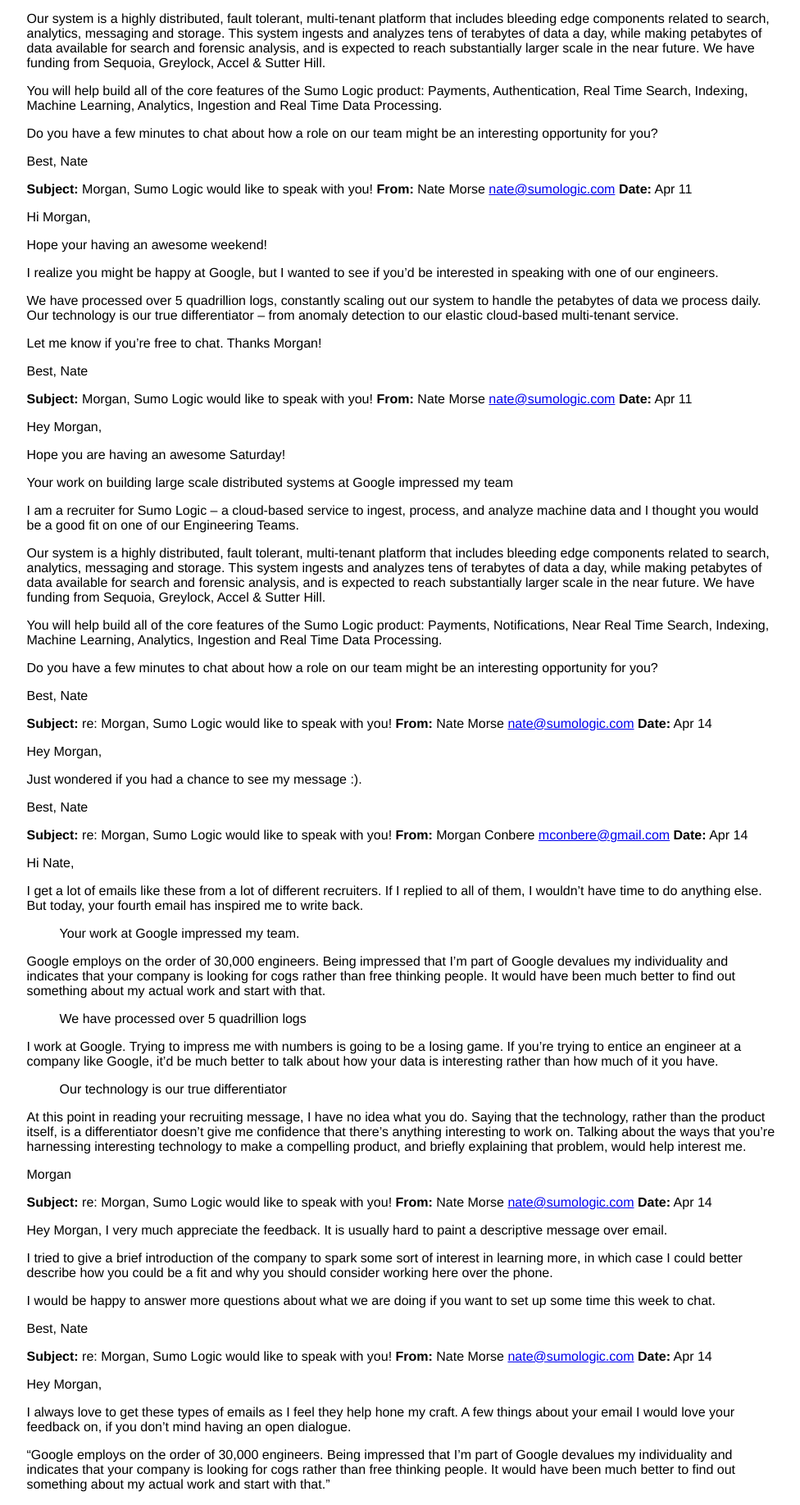
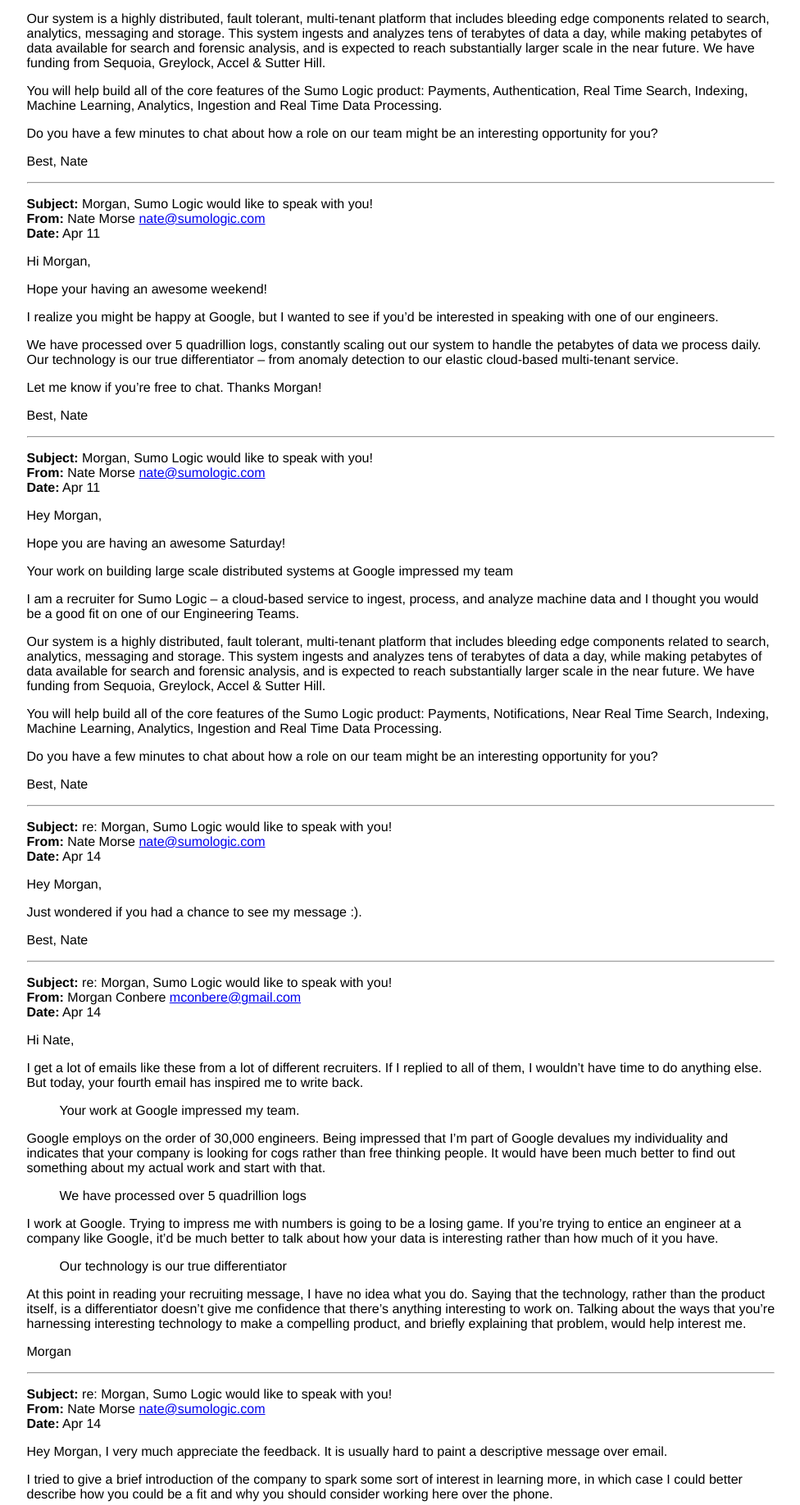
Before and after one commit to mconbere/mconbere.github.com, a Jekyll site: the page built from vittles/unsavory-tech-recruiters.markdown, in a window 1280 px wide. Shown: the part 348-2184 px from the top of the page at 82% size, without its empty margins (151-1127 px from the left). Built offline with Jekyll 4.4.1, drawn with Linux system fonts in a browser that asks for light colours.

Commit message:
Update unsavory-tech-recruiters.markdown

```diff
--- a/vittles/unsavory-tech-recruiters.markdown
+++ b/vittles/unsavory-tech-recruiters.markdown
@@ -27,10 +27,11 @@ Do you have a few minutes to chat about how a role on our team might be an inter
 Best,
 Nate
 
+<hr>
 
-__Subject:__ Morgan, Sumo Logic would like to speak with you!
-__From:__ Nate Morse <nate@sumologic.com>
-__Date:__ Apr 11
+__Subject:__ Morgan, Sumo Logic would like to speak with you! <br>
+__From:__ Nate Morse <nate@sumologic.com> <br>
+__Date:__ Apr 11 <br>
 
 Hi Morgan,
 
@@ -45,10 +46,11 @@ Let me know if you’re free to chat. Thanks Morgan!
 Best,
 Nate
 
+<hr>
 
-__Subject:__ Morgan, Sumo Logic would like to speak with you!
-__From:__ Nate Morse <nate@sumologic.com>
-__Date:__ Apr 11
+__Subject:__ Morgan, Sumo Logic would like to speak with you! <br>
+__From:__ Nate Morse <nate@sumologic.com> <br>
+__Date:__ Apr 11 <br>
 
 Hey Morgan,
 
@@ -67,10 +69,11 @@ Do you have a few minutes to chat about how a role on our team might be an inter
 Best,
 Nate
 
+<hr>
 
-__Subject:__ re: Morgan, Sumo Logic would like to speak with you!
-__From:__ Nate Morse <nate@sumologic.com>
-__Date:__ Apr 14
+__Subject:__ re: Morgan, Sumo Logic would like to speak with you! <br>
+__From:__ Nate Morse <nate@sumologic.com> <br>
+__Date:__ Apr 14 <br>
 
 Hey Morgan,
 
@@ -79,10 +82,11 @@ Just wondered if you had a chance to see my message :).
 Best,
 Nate
 
+<hr>
 
-__Subject:__ re: Morgan, Sumo Logic would like to speak with you!
-__From:__ Morgan Conbere <mconbere@gmail.com>
-__Date:__ Apr 14
+__Subject:__ re: Morgan, Sumo Logic would like to speak with you! <br>
+__From:__ Morgan Conbere <mconbere@gmail.com> <br>
+__Date:__ Apr 14 <br>
 
 Hi Nate,
 
@@ -102,10 +106,11 @@ At this point in reading your recruiting message, I have no idea what you do. Sa
 
 Morgan
 
+<hr>
 
-__Subject:__ re: Morgan, Sumo Logic would like to speak with you!
-__From:__ Nate Morse <nate@sumologic.com>
-__Date:__ Apr 14
+__Subject:__ re: Morgan, Sumo Logic would like to speak with you! <br>
+__From:__ Nate Morse <nate@sumologic.com> <br>
+__Date:__ Apr 14 <br>
 
 Hey Morgan, I very much appreciate the feedback. It is usually hard to paint a descriptive message over email.
 
@@ -116,10 +121,11 @@ I would be happy to answer more questions about what we are doing if you want to
 Best,
 Nate
 
+<hr>
 
-__Subject:__ re: Morgan, Sumo Logic would like to speak with you!
-__From:__ Nate Morse <nate@sumologic.com>
-__Date:__ Apr 14
+__Subject:__ re: Morgan, Sumo Logic would like to speak with you! <br>
+__From:__ Nate Morse <nate@sumologic.com> <br>
+__Date:__ Apr 14 <br>
 
 Hey  Morgan,
 
@@ -140,10 +146,11 @@ Commonly, startups have a unique business strategy or marketing play that might
 Thanks for responding,
 Nate
 
+<hr>
 
-__Subject:__ Morgan, Sumo Logic would like to speak with you!
-__From:__ Nate Morse <nate@sumologic.com>
-__Date:__ Apr 18
+__Subject:__ Morgan, Sumo Logic would like to speak with you! <br>
+__From:__ Nate Morse <nate@sumologic.com> <br>
+__Date:__ Apr 18 <br>
 
 Hey Morgan,
 
@@ -157,10 +164,11 @@ Let me know if you’re free to chat. Thanks Morgan!
 Best,
 Nate
 
+<hr>
 
-__Subject:__ re: Morgan, Sumo Logic would like to speak with you!
-__From:__ Nate Morse <nate@sumologic.com>
-__Date:__ Apr 21
+__Subject:__ re: Morgan, Sumo Logic would like to speak with you! <br>
+__From:__ Nate Morse <nate@sumologic.com> <br>
+__Date:__ Apr 21 <br>
 
 Hey Morgan,
 
@@ -169,10 +177,11 @@ Just wondered if you had a chance to see my message :).
 Best,
 Nate
 
+<hr>
 
-__Subject:__ re: Morgan, Sumo Logic would like to speak with you!
-__From:__ Morgan Conbere <mconbere@gmail.com>
-__Date:__ Apr 21
+__Subject:__ re: Morgan, Sumo Logic would like to speak with you! <br>
+__From:__ Morgan Conbere <mconbere@gmail.com> <br>
+__Date:__ Apr 21 <br>
 
 Hey Nate,
 
@@ -180,20 +189,22 @@ I seem to be on a never-ending automated email loop of yours. Please don't conta
 
 Morgan
 
+<hr>
 
-__Subject:__ re: Morgan, Sumo Logic would like to speak with you!
-__From:__ Nate Morse <nate@sumologic.com>
-__Date:__ Apr 21
+__Subject:__ re: Morgan, Sumo Logic would like to speak with you! <br>
+__From:__ Nate Morse <nate@sumologic.com> <br>
+__Date:__ Apr 21 <br>
 
 Hey Morgan,
 
 I am very sorry. I don't know why it keeps wanting to send emails to you. I have contacted the company but they have not gotten back to me. I hope you forgive me, it is not my intention to keep sending you emails.
 It should stop.
 
+<hr>
 
-__Subject:__ Morgan, Sumo Logic would like to speak with you!
-__From:__ Nate Morse <nate@sumologic.com>
-__Date:__ May 2
+__Subject:__ Morgan, Sumo Logic would like to speak with you! <br>
+__From:__ Nate Morse <nate@sumologic.com> <br>
+__Date:__ May 2 <br>
 
 Hey Morgan,
 
@@ -212,6 +223,7 @@ Do you have a few minutes to chat about how a role on our team might be an inter
 Best,
 Nate
 
+<hr>
 
 __Subject:__ re: Morgan, Sumo Logic would like to speak with you! <br>
 __From:__ Morgan Conbere <mconbere@gmail.com> <br>
@@ -221,6 +233,7 @@ Nate,
 
 Seriously!?
 
+<hr>
 
 __Subject:__ re: Morgan, Sumo Logic would like to speak with you! <br>
 __From:__ Nate Morse <nate@sumologic.com> <br>
```
